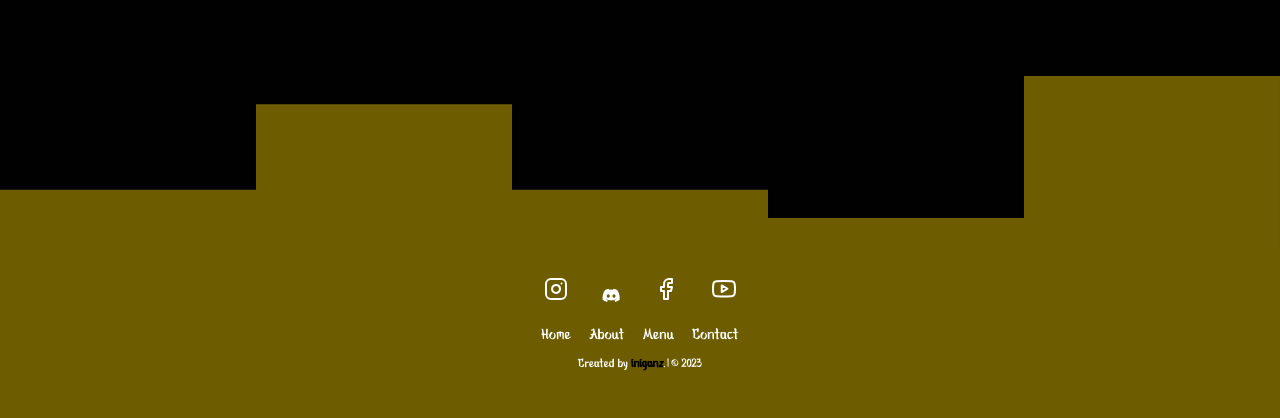
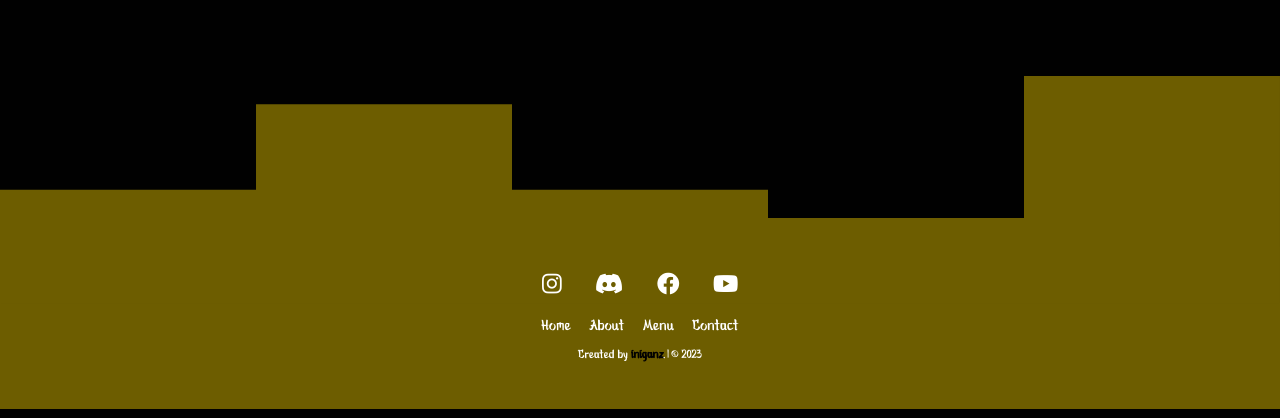
Before and after one commit to rizoleyoo/rizoleyoo.github.io, a plain HTML site: page index.html in a window 1280 px wide. Shown: the part 4626-5044 px from the top of the page. Drawn offline with nearby package versions, Linux system fonts and the light colour scheme; a web font is replaced by a local one.

Commit message:
mengubah tektur

```diff
--- a/index.html
+++ b/index.html
@@ -246,13 +246,13 @@
     <!-- footer -->
     <footer>
       <div class="sosials">
-        <a href="https://www.instagram.com/monkey_d_ganz/"><i data-feather="instagram"></i></a>
+        <a href="https://www.instagram.com/monkey_d_ganz/"><i class="fa-brands fa-instagram fa-bounce fa-xl"></i></a>
         <!-- <a class="fotb" href="https://discord.gg/XMchBASR">
             <img src="pack/img/logo/logo.png" onmouseover="this.src='pack/img/logo/logob.png';" onmouseout="this.src='pack/img/logo/logo.png';">
         </a> -->
-        <a href="https://discord.gg/XMchBASR"><i class="fa-brands fa-discord"></i></a>
-        <a href="https://web.facebook.com/gandhi.gunadi.33"><i data-feather="facebook"></i></a>
-        <a href="https://www.youtube.com/@hypernest8140"><i data-feather="youtube"></i></a>
+        <a href="https://discord.gg/XMchBASR"><i class="fa-brands fa-discord fa-bounce fa-xl"></i></a>
+        <a href="https://web.facebook.com/gandhi.gunadi.33"><i class="fa-brands fa-facebook fa-bounce fa-xl"></i></a>
+        <a href="https://www.youtube.com/@hypernest8140"><i class="fa-brands fa-youtube fa-bounce fa-xl"></i></i></a>
       </div>
 
       <div class="links">
```
